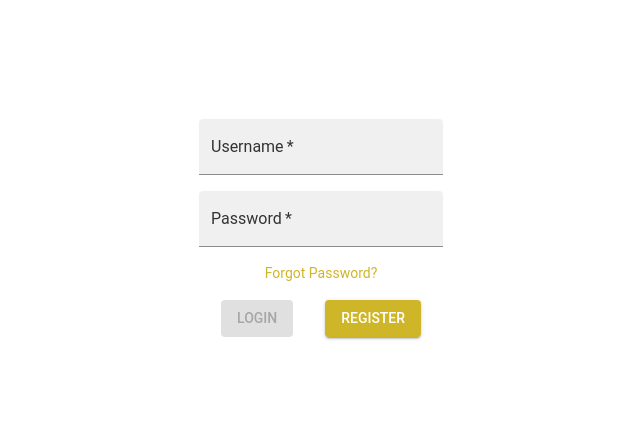
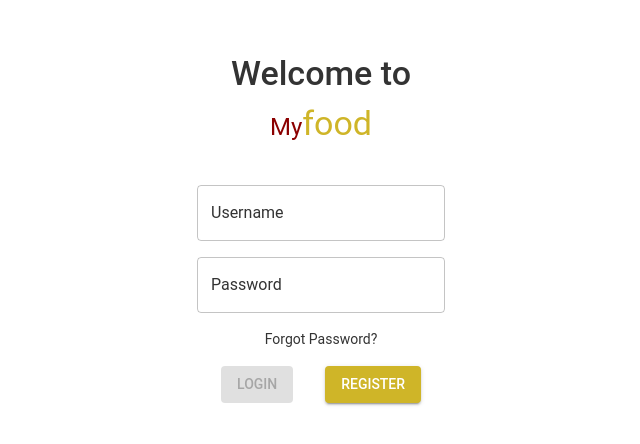
Before and after one commit to Zdziszkee/graphical-interfaces, a React (Create React App) app: page /login in a window 1280 px wide. Shown: the part 138-582 px from the top of the page, without its empty margins (319-959 px from the left). Built offline with nearby package versions, Linux system fonts and the light colour scheme.

Commit message:
Update login page view

```diff
--- a/src/components/pages/LoginPage.tsx
+++ b/src/components/pages/LoginPage.tsx
@@ -1,8 +1,9 @@
 import TextField from '@mui/material/TextField';
 import Box from '@mui/material/Box';
 import CenteringBox from "../common/CenteringBox";
-import {Button, Link} from "@mui/material";
+import { Button, Link, Typography } from '@mui/material';
 import {useState} from 'react'
+import Logo from '../common/Logo';
 import {useNavigate} from 'react-router-dom'; // Import useNavigate
 
 
@@ -11,60 +12,59 @@ const LoginPage = () => {
     const [username, setUsername] = useState('');
     const [password, setPassword] = useState('');
 
-    // Check if both fields are filled
     const isFormFilled = username.trim() !== '' && password.trim() !== '';
     const navigateFunction = useNavigate();
     const handleRegisterClick = () => {
-        navigateFunction('/register'); // Redirect to the register page
+        navigateFunction('/register');
     };
 
     const handleLoginClick = () => {
-        navigateFunction('/'); // Redirect to the register page
+        navigateFunction('/');
 
     };
 
     const handleForgotPasswordClick = () => {
-        navigateFunction('/forgot-password'); // Redirect to the forgot password page
+        navigateFunction('/forgot-password');
     };
 
     return (
         <CenteringBox>
+            <Typography variant={"h4"} sx={{fontWeight: 500, mb: 1}}>Welcome to</Typography>
+            <Logo />
             <Box
                 component="form"
-                sx={{display: 'flex', flexDirection: 'column', placeItems: 'center', gap: '1em'}}
+                sx={{display: 'flex', flexDirection: 'column', placeItems: 'center', gap: '1em', "mt": 5}}
                 noValidate
                 autoComplete="off"
             >
                 <TextField
-                    required
-                    variant="filled"
+                    variant="outlined"
                     id="outlined-required"
                     label="Username"
-                    onChange={(e) => setUsername(e.target.value)} // Update username state
+                    onChange={(e) => setUsername(e.target.value)}
                 />
                 <TextField
-                    required
-                    variant="filled"
+                    variant="outlined"
                     id="outlined-password-input"
                     label="Password"
                     type="password"
                     autoComplete="current-password"
-                    onChange={(e) => setPassword(e.target.value)} // Update password state
+                    onChange={(e) => setPassword(e.target.value)}
                 />
                 <Link
-                    sx={{ alignSelf: 'center', fontSize: '0.875rem', cursor: 'pointer', textDecoration: 'none' }}
+                    sx={{ alignSelf: 'center', fontSize: '0.875rem', cursor: 'pointer', textDecoration: 'none', color: 'text.primary' }}
                     onClick={handleForgotPasswordClick}
                 >
                     Forgot Password?
                 </Link>
                 <Box sx={{display: 'flex', gap: '2em', justifyContent: 'space-between'}}>
 
-                    <Button variant="contained" onClick = {handleLoginClick} disabled={!isFormFilled} // Disable if the form is not filled
+                    <Button variant="contained" onClick = {handleLoginClick} disabled={!isFormFilled}
                     >
                         Login
                     </Button>
                     <Button variant="contained"
-                            onClick={handleRegisterClick} // Handle register click
+                            onClick={handleRegisterClick}
                     >
                         Register
                     </Button>
```
